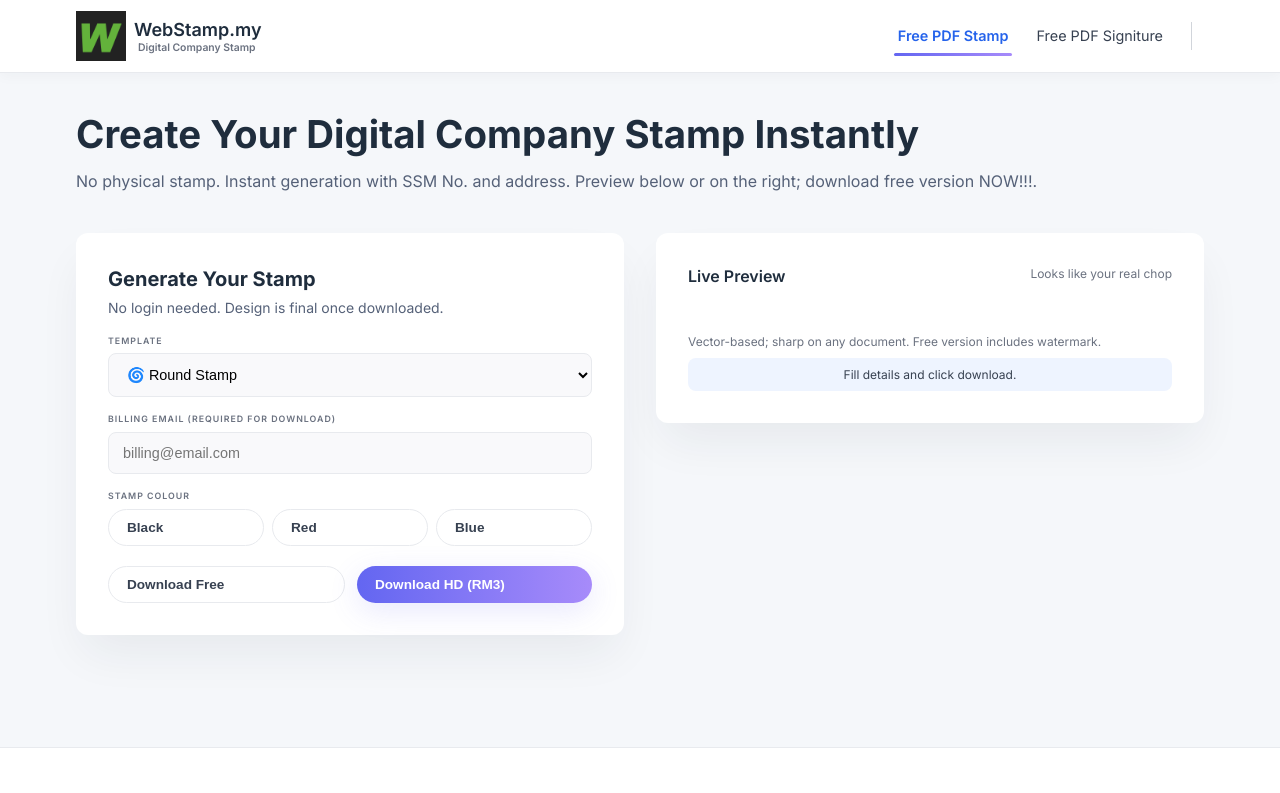
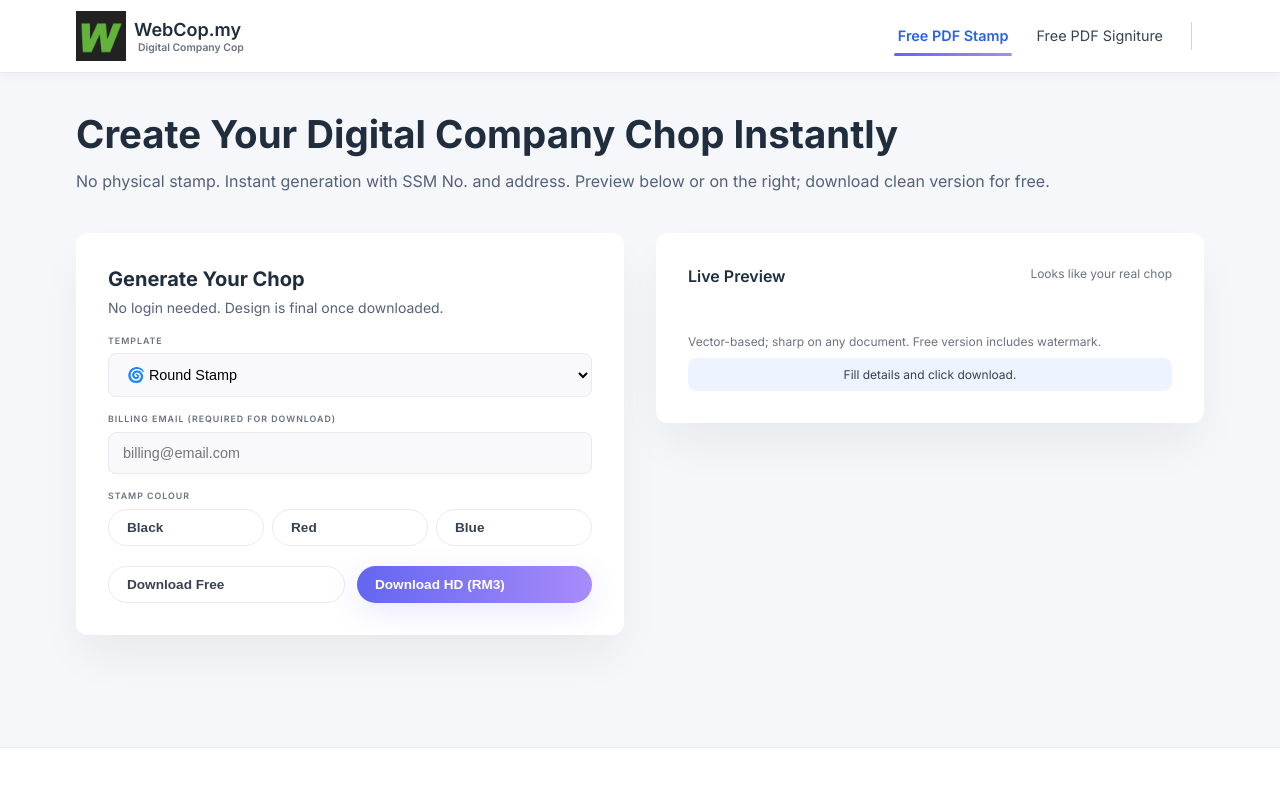
Before and after one commit to HakimiMazeri/StampOnline, a website: page index.html in a window 1280 px wide. Shown: the top 793 px of the page. Drawn offline with Linux system fonts and the light colour scheme; a script that the page names is missing.

Commit message:
Update index.html

```diff
--- a/index.html
+++ b/index.html
@@ -2,7 +2,7 @@
 <html lang="en">
 <head>
   <meta charset="utf-8" />
-  <title>WebStamp.my - Digital Company Stamp Generator</title>
+  <title>WebCop.my - Digital Company Chop Generator</title>
   <meta name="description" content="Digital Company Chop Generator built for Malaysia." />
   <meta name="viewport" content="width=device-width,initial-scale=1" />
   <link rel="icon" href="favicon.ico" />
@@ -16,8 +16,8 @@
       <a class="logo" href="#">
         <img src="amm.png" alt="WebCop.my Logo" style="width:50px;height:50px;" />
         <div style="display:flex;flex-direction:column;line-height:1.3">
-          <div>WebStamp.my</div>
-          <div class="tagline">Digital Company Stamp</div>
+          <div>WebCop.my</div>
+          <div class="tagline">Digital Company Cop</div>
         </div>
       </a>
 
@@ -42,16 +42,16 @@
 
   <main class="container">
     <div class="hero" style="margin-top:40px;margin-bottom:40px;">
-      <h1>Create Your Digital Company Stamp Instantly</h1>
+      <h1>Create Your Digital Company Chop Instantly</h1>
       <p style="margin-top:15px;color:#556178;">
-        No physical stamp. Instant generation with SSM No. and address. Preview below or on the right; download free version NOW!!!.
+        No physical stamp. Instant generation with SSM No. and address. Preview below or on the right; download clean version for free.
       </p>
     </div>
 
     <div class="grid-2" style="align-items:start;">
       <div class="card">
         <div style="margin-bottom:16px;">
-          <div style="font-size:20px;font-weight:700;">Generate Your Stamp</div>
+          <div style="font-size:20px;font-weight:700;">Generate Your Chop</div>
           <div style="font-size:14px;color:#556178;margin-top:4px;">
             No login needed. Design is final once downloaded.
           </div>
```
